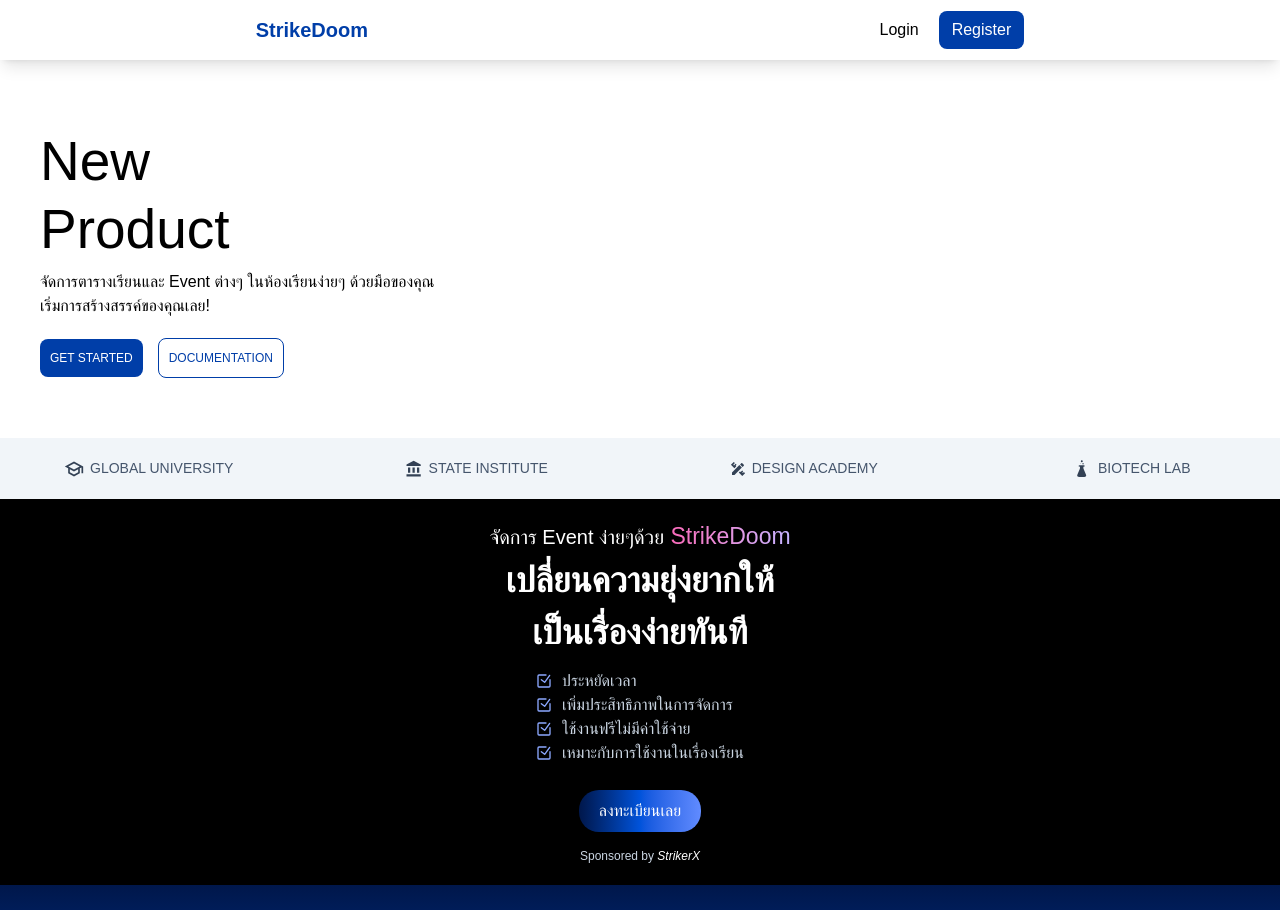
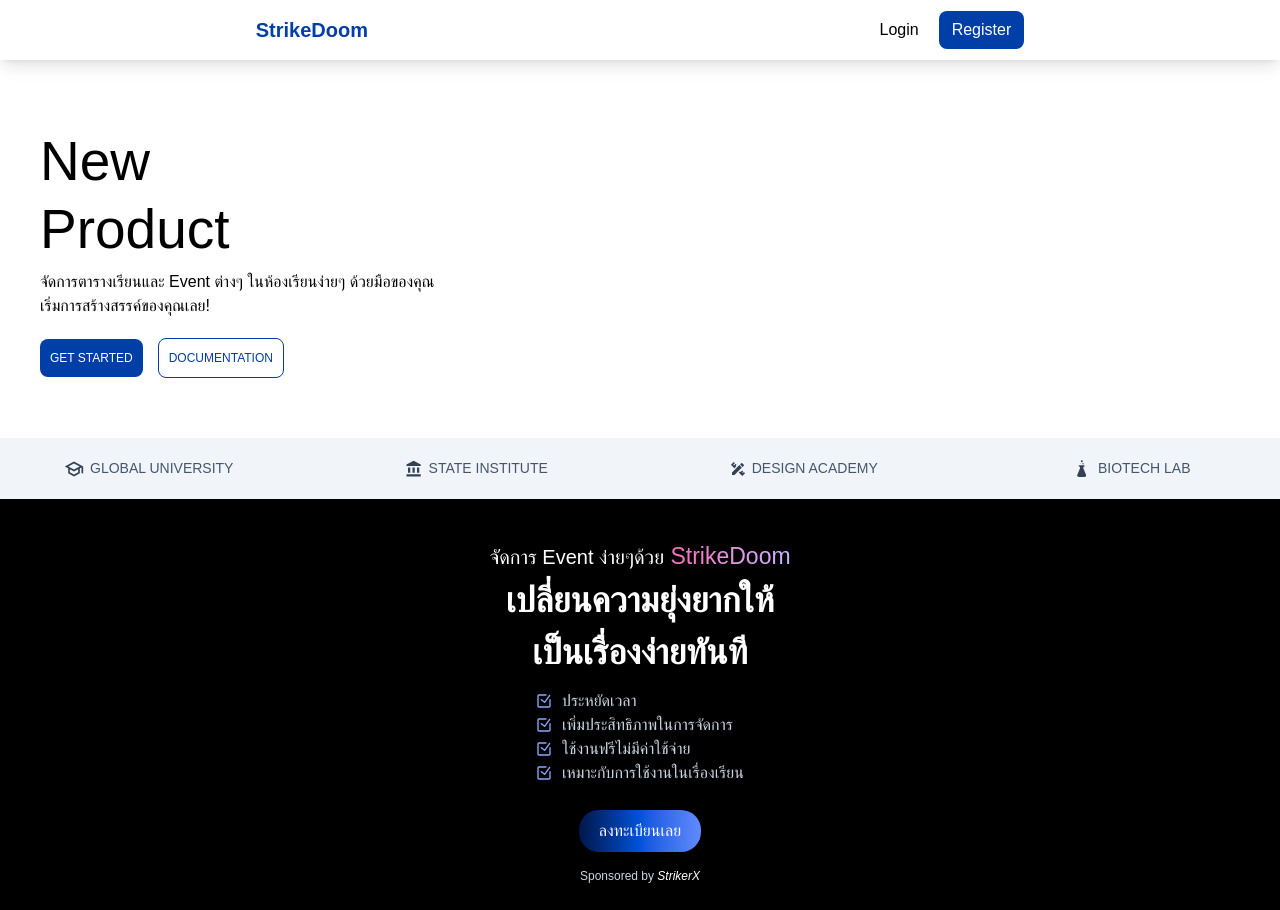
Before and after one commit to MyTxweProgrammit/StrikeDoom, a React (Vite) app: page / in a window 1280 px wide. Shown: the top 910 px of the page. Built offline with nearby package versions, Linux system fonts and the light colour scheme; a web font is replaced by a local one.

Commit message:
Margin Y Axis Edting

```diff
--- a/src/App.jsx
+++ b/src/App.jsx
@@ -61,7 +61,7 @@ export default function App() {
             <p className="text-[14px] text-slate-600">BIOTECH LAB</p>
           </div>
         </div>
-        <div className="bg-black py-[20px]">
+        <div className="bg-black py-[40px]">
           <p className="text-center text-white text-[20px]">
             จัดการ Event ง่ายๆด้วย
             <span className="bg-linear-to-r from-pink-400 to-violet-300 bg-clip-text text-transparent text-[23px]">{" "}StrikeDoom</span>
```
